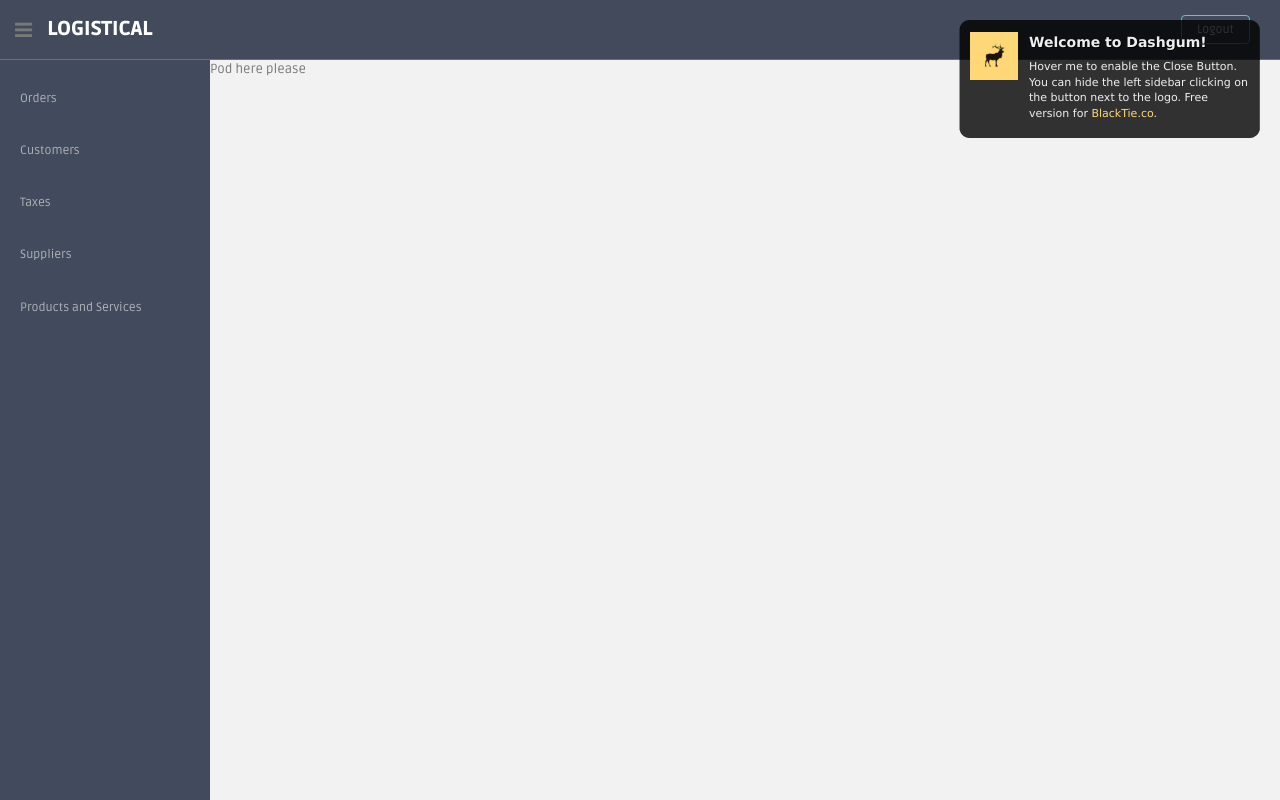
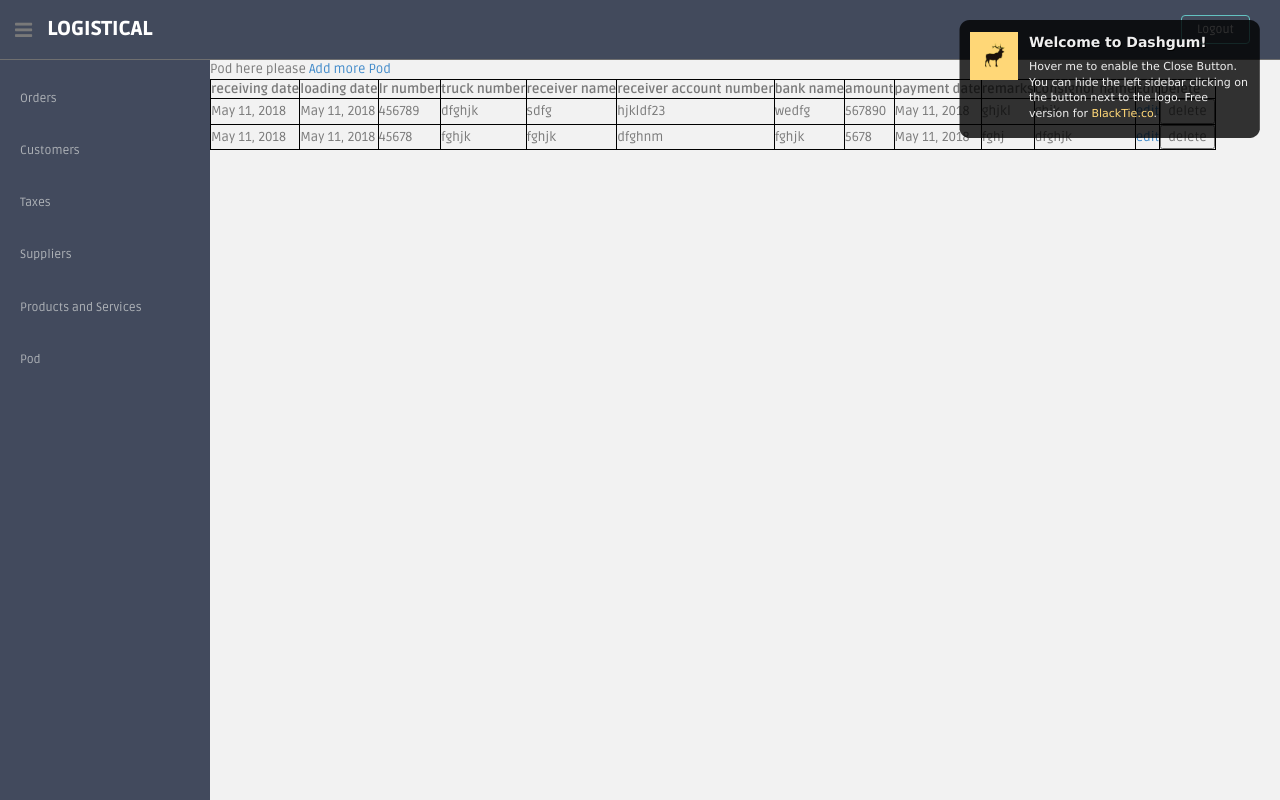
Before and after one commit to mukul96/Logistics, a Django app: page /pod/ in a window 1280 px wide. Run offline with Django 3.2, Linux system fonts and the light colour scheme; a user stored in the database is signed in; data comes from the database, SQL or seed files in the repository; both versions use the stored data as it was after the commit; some libraries are stand-ins or nearby versions.

Commit message:
pod model added with crud operations

```diff
--- a/Logistical/models.py
+++ b/Logistical/models.py
@@ -13,7 +13,6 @@ class Customers(models.Model):
     postal_code=models.IntegerField()
     address_1=models.TextField()
     address_2=models.TextField()
-
     def __str__(self):
         return u'{0}'.format(self.first_name)
 
@@ -65,3 +64,17 @@ class Orders(models.Model):
     name_supplier= models.ForeignKey(Suppliers, related_name="name_supplier", on_delete=models.CASCADE)
     sac = models.ForeignKey(Products_and_Services, related_name="saca", on_delete=models.CASCADE)
     taxes = models.ForeignKey(Taxes, on_delete=models.CASCADE)
+
+
+class Pod(models.Model):
+    pod_receiving_date=models.DateField(default=datetime.datetime.now())
+    loading_date=models.DateField(default=datetime.datetime.now())
+    lr_number=models.IntegerField()
+    truck_number=models.CharField(max_length=512)
+    receiver_name=models.CharField(max_length=512)
+    receiver_account_number=models.CharField(max_length=512)
+    bank_name=models.CharField(max_length=512)
+    amount=models.IntegerField()
+    payment_date=models.DateField(default=datetime.datetime.now())
+    remarks=models.TextField(null=True,blank=True)
+    consignor_name=models.CharField(max_length=512)
--- a/Logistical/templates/base.html
+++ b/Logistical/templates/base.html
@@ -226,6 +226,8 @@
 
 
                           <span><li><a  href="{% url 'products' %}">Products and Services</a></li></span>
+
+                          <span><li><a  href="{% url 'pod' %}">Pod</a></li></span>
 
               </ul>
               <!-- sidebar menu end-->
--- a/Logistical/templates/pod.html
+++ b/Logistical/templates/pod.html
@@ -1,4 +1,64 @@
 {% extends 'base.html' %}
 {% block content %}
 Pod here please
+{% load staticfiles %}
+<script type="text/javascript" src="{% static "Theme/assets/js/table_sorting.js" %}">
+</script>
+    <a href="pod_form/">Add more Pod</a>
+    <style>
+table,th,td{
+        border: 1px solid black;
+    }
+    </style>
+<table style="width: auto" id="myTable">
+        <tr>
+
+			<th onclick="sortTable(0)">receiving date</th>
+            <th onclick="sortTable(1)">loading date</th>
+            <th onclick="sortTable(2)">lr number</th>
+            <th onclick="sortTable(3)">truck number</th>
+            <th onclick="sortTable(4)">receiver name</th>
+            <th onclick="sortTable(5)">receiver account number</th>
+            <th onclick="sortTable(6)">bank name</th>
+            <th onclick="sortTable(7)">amount</th>
+            <th onclick="sortTable(8)">payment date</th>
+            <th onclick="sortTable(9)">remarks</th>
+            <th onclick="sortTable(10)">consignor name</th>
+            <th onclick="sortTable(11)">Edit</th>
+            <th onclick="sortTable(12)">Delete</th>
+</tr>
+
+
+{% for p in pod %}
+
+
+
+                <tr>
+				<td>{{ p.pod_receiving_date}}</td>
+				<td>{{ p.loading_date }}</td>
+				<td>{{ p.lr_number}}</td>
+                <td>{{ p.truck_number}}</td>
+                <td>{{ p.receiver_name}}</td>
+                <td>{{ p.receiver_account_number }}</td>
+                <td>{{ p.bank_name}}</td>
+                <td>{{ p.amount}}</td>
+                <td>{{ p.payment_date}}</td>
+                <td>{{ p.remarks }}</td>
+                <td>{{ p.consignor_name}}</td>
+                <td><a href="pod_form/edit/{{ p.id }}/" >edit</a></td>
+                <td><form action="{% url 'pod_delete' %}" method="post">{% csrf_token %}
+                 <input type="hidden" name="id" value={{ p.id }}>
+                 <input type="submit" value="delete">
+                      </form>
+</td>
+</tr>
+
+
+
+
+
+{% endfor %}
+</table>
+
+
 {% endblock %}
--- a/Logistical/urls.py
+++ b/Logistical/urls.py
@@ -4,6 +4,8 @@ from Logistical import views
 
 urlpatterns=[
     path('',views.orders,name='orders'),
+    path('orders_form/',views.orders_form),
+    path('orders_form/edit/<int:id>',views.orders_form_edit),
     path('orders/', views.orders,name='orders'),
     path('orders/orders_form/',views.orders_form),
     path('orders/orders_form/edit/<int:id>/',views.orders_form_edit),
@@ -12,7 +14,10 @@ urlpatterns=[
     path('suppliers/suppliers_form/', views.suppliers_form),
     path('suppliers/suppliers_form/edit/<int:id>/', views.suppliers_form_edit),
     path('suppliers/suppliers_delete/', views.suppliers_delete,name='suppliers_delete'),
-    path('pod/', views.pod),
+    path('pod/', views.pod,name='pod'),
+    path('pod/pod_form/', views.pod_form,name='pod_form'),
+    path('pod/pod_form/edit/<int:id>/', views.pod_form_edit,name='pod'),
+    path('pod/pod_delete/', views.pod_delete, name='pod_delete'),
     path('taxes/', views.taxes,name='taxes'),
     path('taxes/tax_form/',views.tax_form,name='tax_form'),
     path('taxes/taxes_form/edit/<int:id>/',views.tax_form_edit),
--- a/Logistical/views.py
+++ b/Logistical/views.py
@@ -33,7 +33,8 @@ def taxes(request):
 
 @login_required(login_url='/login')
 def pod(request):
-    return (render(request,"pod.html"))
+    pod=Pod.objects.all()
+    return (render(request,"pod.html",{'pod':pod}))
 
 @login_required(login_url='/login')
 def tax_form(request):
@@ -118,6 +119,19 @@ def orders_form(request):
         context_data = {'form': form}
         return render(request, 'orders_form.html', context_data)
 
+@login_required(login_url='/login')
+def pod_form(request):
+    if request.method == 'POST':
+
+        form = PodForm(request.POST)
+        if form.is_valid():
+            form.save()
+            return redirect(reverse('pod'))
+        return redirect(reverse('pod'))
+    else:
+        form=PodForm
+        context_data = {'form': form}
+        return render(request, 'pod_form.html', context_data)
 
 @login_required(login_url='/login')
 def tax_form_edit(request,id):
@@ -181,6 +195,18 @@ def orders_form_edit(request,id):
     return render(request, 'orders_form.html', {'form': form})
 
 @login_required(login_url='/login')
+def pod_form_edit(request,id):
+    #print("checking")
+
+    instance = get_object_or_404(Pod, id=id)
+    print(instance)
+    form = PodForm(request.POST or None, instance=instance)
+    if form.is_valid():
+        form.save()
+        return redirect(reverse('pod'))
+    return render(request, 'pod_form.html', {'form': form})
+
+@login_required(login_url='/login')
 def tax_delete(request):
     id=request.POST['id']
     instance = get_object_or_404(Taxes, id=id)
@@ -214,3 +240,10 @@ def orders_delete(request):
     instance = get_object_or_404(Orders, id=id)
     instance.delete()
     return redirect(reverse('orders'))
+
+@login_required(login_url='/login')
+def pod_delete(request):
+    id=request.POST['id']
+    instance = get_object_or_404(Pod, id=id)
+    instance.delete()
+    return redirect(reverse('pod'))
```
Also changed, not shown: Logistical/forms.py (+10 -5 lines), Logistical/templates/pod_form.html (added, +11 -0 lines), Logistical/migrations/0010_auto_20180511_0923.py (added), db.sqlite3.
